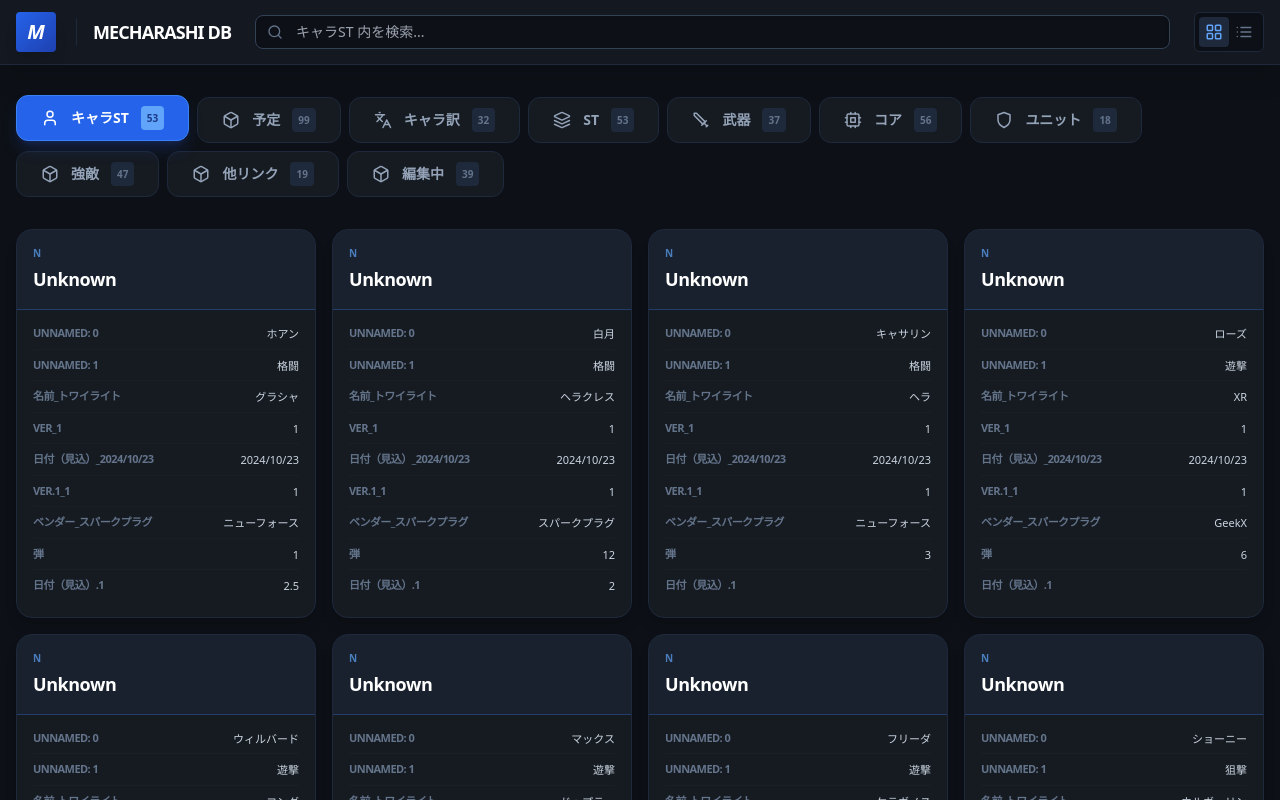
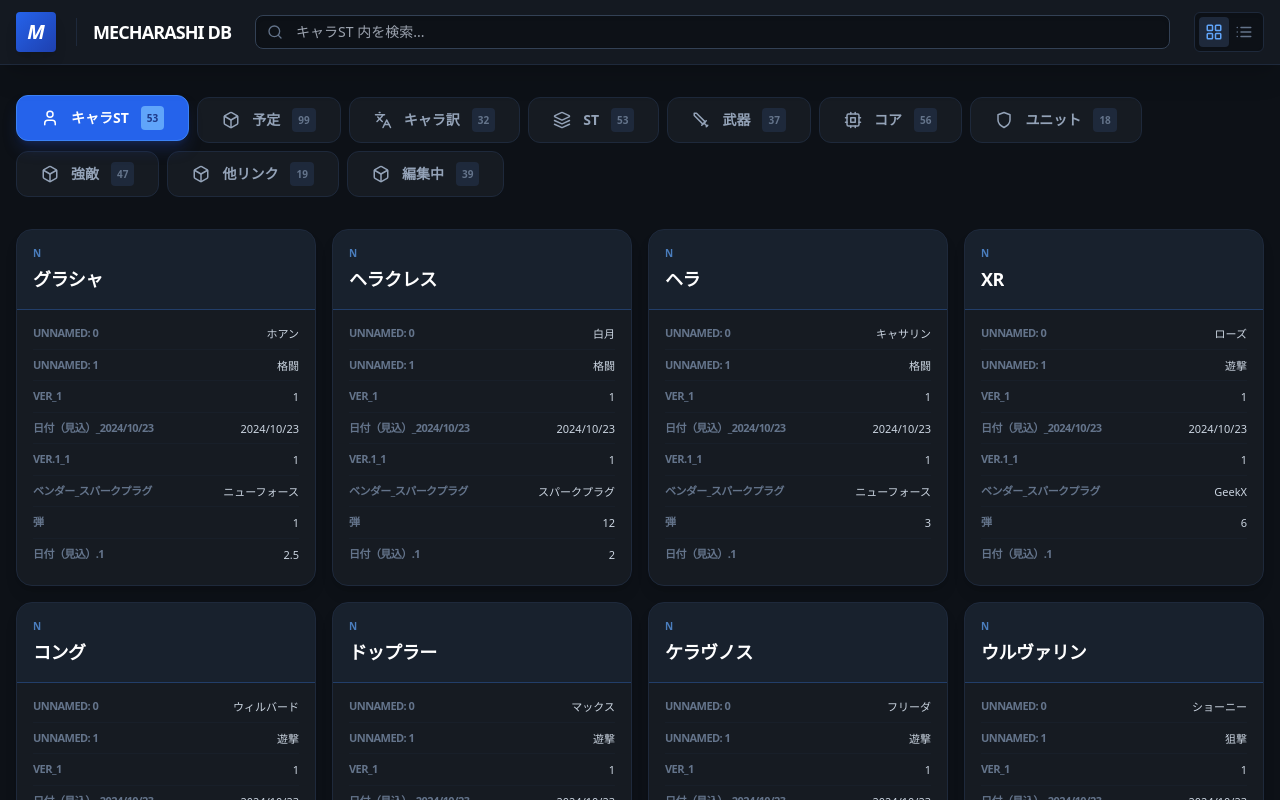
Before and after one commit to jyamaiken/mecharashi-tools, a React (Vite) app: page / in a window 1280 px wide. Shown: the top 800 px of the page. Built offline with nearby package versions, Linux system fonts and the light colour scheme; the HTML template or start-up script is replaced by a standard one.

Commit message:
Update App.tsx

```diff
--- a/src/App.tsx
+++ b/src/App.tsx
@@ -78,7 +78,7 @@ const App = () => {
         }
         const subHeaderValue = String(subHeaderRow[key] || '').trim();
 
-        // 統合キーの作成 (例: ST_名前)
+        // 統合キーの作成 (例: ST_名前、名前_トワイライトなど)
         if (subHeaderValue && subHeaderValue !== lastValidMainHeader) {
           keyMapping[key] = `${lastValidMainHeader}_${subHeaderValue}`;
         } else {
@@ -244,7 +244,7 @@ const App = () => {
       <footer className="py-12 border-t border-slate-900 bg-[#0a0c10] px-4">
         <div className="max-w-7xl mx-auto flex flex-col md:flex-row justify-between items-center gap-4">
           <p className="text-slate-700 text-[10px] tracking-[0.4em] uppercase font-bold text-center md:text-left">
-            Mecharashi dynamic archive system v2.9
+            Mecharashi dynamic archive system v3.0
           </p>
           <div className="text-[9px] text-slate-600 text-center md:text-right leading-relaxed opacity-60 hover:opacity-100 transition-opacity">
             <p>作成者：vinotamon</p>
@@ -274,10 +274,18 @@ const NavButton = ({ active, icon, label, onClick, count }) => (
 const ItemCard = ({ item, mode, tabName }) => {
   const itemEntries = Object.entries(item).filter(([k]) => !k.startsWith('_'));
 
+  // 「名前」に関連するキーを動的に探す
+  const findNameKey = (obj) => {
+    // キャラSTの場合は「名前」や「Name」を含むキーを優先的に探す
+    return Object.keys(obj).find(k => k.includes('名前') || k.includes('Name')) || null;
+  };
+
+  const nameKey = findNameKey(item);
+
   // 名前とレアリティの特定
   const getName = (obj) => {
-    if (tabName === 'キャラST') {
-      return obj['ST_名前'] || obj['ST_Name'] || obj['基本情報_名前'] || obj['名前'] || 'Unknown';
+    if (tabName === 'キャラST' && nameKey) {
+      return obj[nameKey] || 'Unknown';
     }
     return obj['名前'] || obj['Name'] || obj['日本名'] || obj['機体名'] || obj['武器名'] ||
            obj['基本情報_名前'] || obj['基本情報_Name'] || obj['基本情報_日本名'] ||
@@ -293,7 +301,8 @@ const ItemCard = ({ item, mode, tabName }) => {
   // 情報として表示するキーのフィルタリング
   const displayEntries = itemEntries.filter(([key]) => {
     if (tabName === 'キャラST') {
-      return !['ST_名前', 'ST_Name', '基本情報_名前', '名前'].includes(key);
+      // タイトルに使用したキー(nameKey)とレアリティ関連を詳細情報から除外
+      return key !== nameKey && !key.includes('レアリティ') && !key.includes('Rarity');
     }
     return !['レアリティ', 'Rarity', 'Name', '名前', '機体名', '武器名', '日本名'].includes(key);
   });
```
